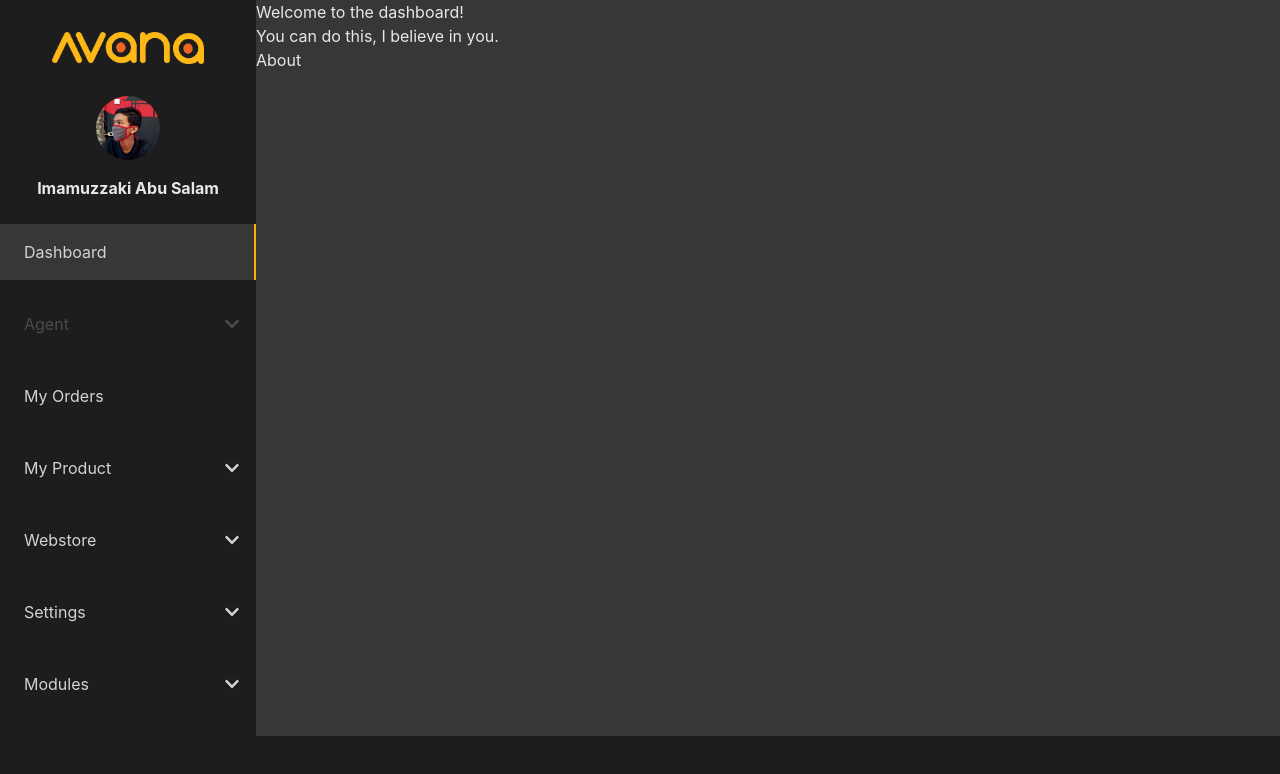
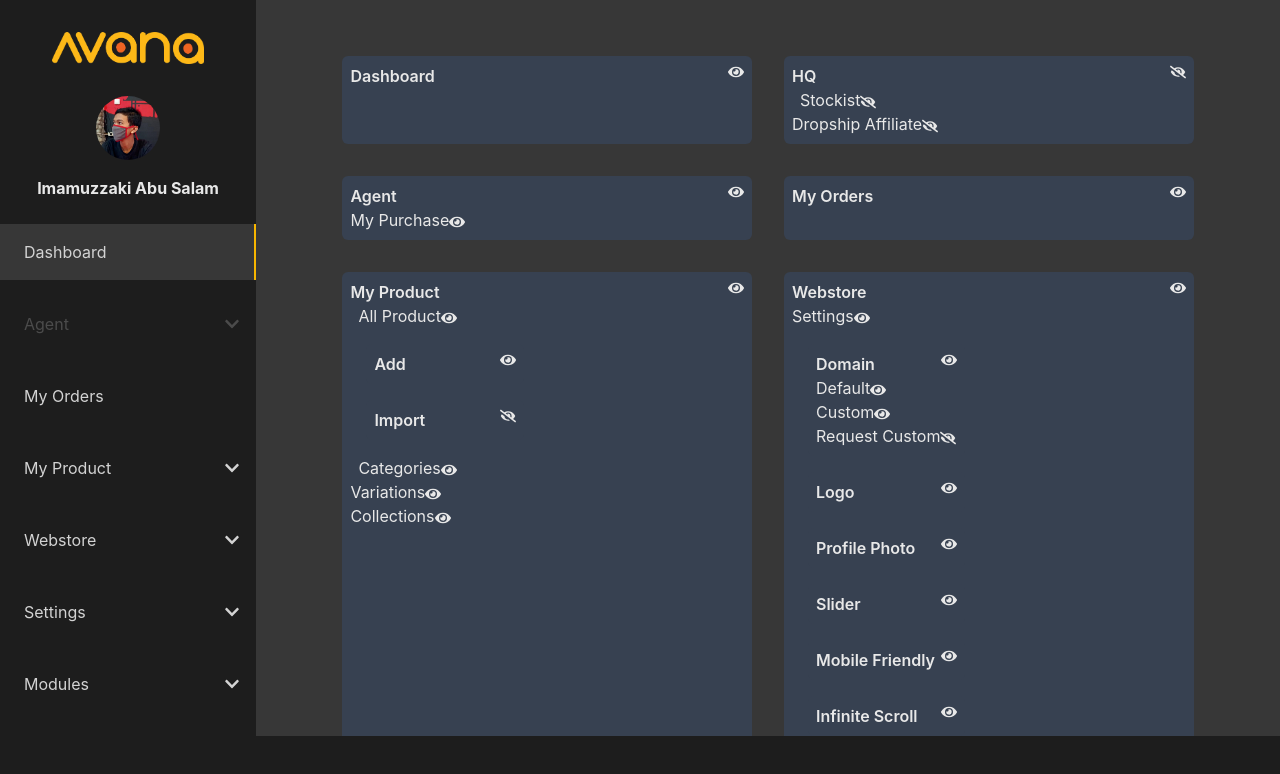
Before and after one commit to ImBIOS/avana-frontend-test, a React (Create React App) app: page /dashboard in a window 1280 px wide. Shown: the top 774 px of the page. Built offline with nearby package versions, Linux system fonts and the light colour scheme.

Commit message:
modify Dahboard page to be able to toggle the sidebar hide/show

```diff
--- a/src/pages/Dashboard.js
+++ b/src/pages/Dashboard.js
@@ -1,16 +1,79 @@
 import React from "react";
-import { Link } from "react-router-dom";
+import { FaEye, FaEyeSlash } from "react-icons/fa";
+import { useDispatch, useSelector } from "react-redux";
+import {
+  hideToggle,
+  selectToggle,
+  showToggle,
+} from "../components/toggle/toggleSlice";
 
 export default function Dashboard() {
+  const sidebar = useSelector(selectToggle);
+  const dispatch = useDispatch();
+
+  let indent = 0;
+  const increaseIndent = () => {
+    indent += 2;
+  };
+  const resetIndent = () => {
+    indent = 0;
+  };
+
+  const listRenderer = (list) => {
+    return list.map((item) => {
+      return (
+        <div key={item.id} className="w-[40%] m-4 p-2 bg-gray-700 rounded-md">
+          <h1 className={`flex justify-between ml-${indent}`}>
+            <span className="font-semibold">{item.title}</span>
+            {item.isShowed ? (
+              <FaEye
+                className="inline-block"
+                onClick={() => dispatch(hideToggle(item.id))}
+              />
+            ) : (
+              <FaEyeSlash
+                className="inline-block"
+                onClick={() => dispatch(showToggle(item.id))}
+              />
+            )}
+          </h1>
+          <h2>
+            {item.childs
+              ? item.childs.map((child) => {
+                  const nested = child.childs;
+                  increaseIndent();
+
+                  return (
+                    <>
+                      <div className={`ml-${indent}`}>
+                        {child.title}
+                        {child.isShowed ? (
+                          <FaEye
+                            className="inline-block"
+                            onClick={() => dispatch(hideToggle(child.id))}
+                          />
+                        ) : (
+                          <FaEyeSlash
+                            className="inline-block"
+                            onClick={() => dispatch(showToggle(child.id))}
+                          />
+                        )}
+                      </div>
+                      {increaseIndent()}
+                      {nested && listRenderer(nested)}
+                    </>
+                  );
+                })
+              : resetIndent()}
+          </h2>
+        </div>
+      );
+    });
+  };
+
   return (
-    <>
-      <main>
-        <h2>Welcome to the dashboard!</h2>
-        <p>You can do this, I believe in you.</p>
-      </main>
-      <nav>
-        <Link to="/about">About</Link>
-      </nav>
-    </>
+    <main className="py-4 pt-10 text-left flex flex-wrap justify-center overflow-y-auto h-screen xl:h-[92vh]">
+      {listRenderer(sidebar)}
+    </main>
   );
 }
```
